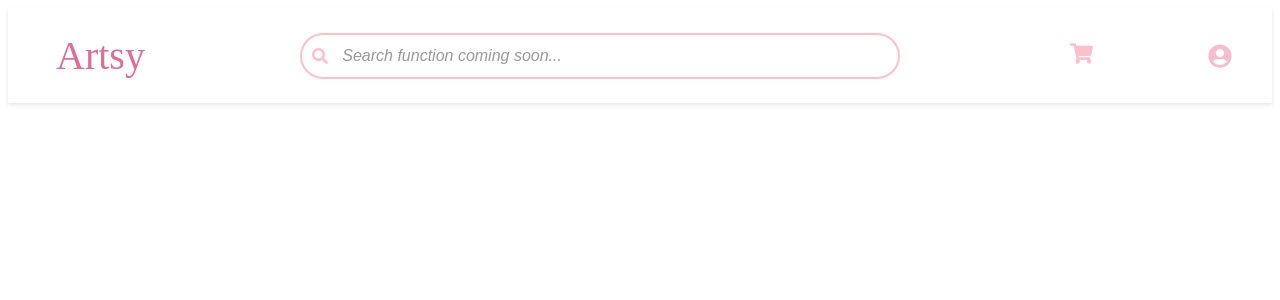
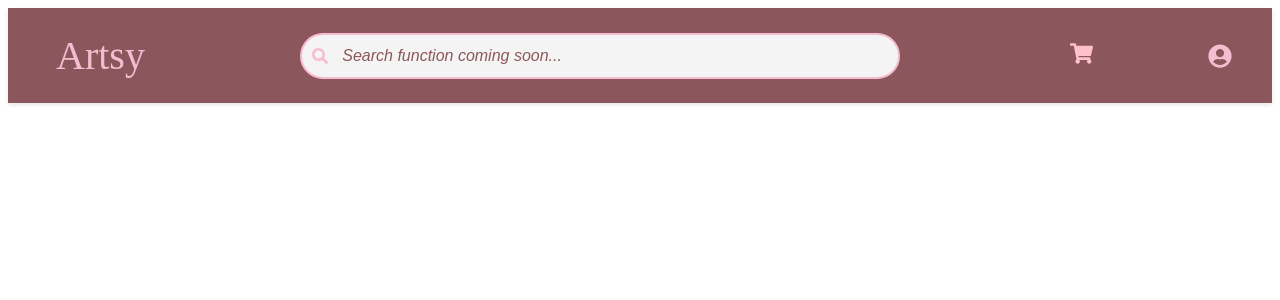
Before and after one commit to AnastasiiaMuzh/Project_Artsy, a React (Vite) app in the folder react-vite/: page / in a window 1280 px wide. Shown: the top 300 px of the page. Built offline with nearby package versions, Linux system fonts and the light colour scheme; no server answers.

Commit message:
update nav style to match color choice 1

```diff
--- a/react-vite/src/components/Navigation/Navigation.css
+++ b/react-vite/src/components/Navigation/Navigation.css
@@ -1,16 +1,19 @@
-/* Close the menu dropdown when clicking elsewhere */
+* Close the menu dropdown when clicking elsewhere */
 /* .hidden {
  display: none
 } */
+
 
 .profile-dropdown {
  position: absolute;
 }
 
+
 .nav-container {
-  background-color: white;
+ background-color: #8b575c;
  box-shadow: 0 2px 4px rgba(0,0,0,0.1);
 }
+
 
 .nav-list {
  list-style: none;
@@ -23,14 +26,16 @@
  gap: 16px;
 }
 
+
 .nav-item {
  display: flex;
  align-items: center;
 }
 
+
 .nav-link {
  text-decoration: none;
-  color: palevioletred;
+ color: #f6bdd1;
  padding: 8px 16px;
  border-radius: 4px;
  /* transition: all 0.2s ease; */
@@ -38,9 +43,11 @@
  /* background-color: transparent; */
 }
 
+
 .nav-link:hover {
  transform: scale(1.02);
  background-color: transparent;
+ color: #f6bdd1;
 }
 .nav-right {
  display: flex;
@@ -48,6 +55,7 @@
  gap: 16px;
  white-space: nowrap;
 }
+
 
 .search-container {
  display: flex;
@@ -57,9 +65,11 @@
  position: relative;
 }
 
+
 .search-container form {
  width: 100%;
 }
+
 
 .search-input-wrapper {
  position: relative;
@@ -68,94 +78,111 @@
  width: 100%;
 }
 
+
 .search-icon {
  position: absolute;
  left: 12px;
-  color: pink;
+ color: #f6bdd1;
  font-size: 1rem;
 }
+
 
 .search-input {
  width: 100%;
  padding: 12px 20px 12px 40px;
-  border: 2px solid pink;
+ border: 2px solid #f6bdd1;
  border-radius: 25px;
  font-size: 16px;
+ background-color: #f4f4f4;
 }
+
 
 .search-input:focus {
  outline: none;
-  box-shadow: 0 2px 8px lightgray;
+ box-shadow: 0 2px 8px #f6e4f6;
 }
 
+
 .search-input:focus + .search-icon {
-  color: hotpink;
+ color: #c98986;
 }
 
+
 .search-input::placeholder {
-  color: #999;
+ color: #8b575c;
  font-style: italic;
 }
 
-.favorites-link {
+
+/* .favorites-link {
  display: flex;
  align-items: center;
  color: pink;
  text-decoration: none;
  transition: color 0.2s ease;
+} */
+
+
+
+
+/* Update these styles to be more specific */
+.favorites-link .heart-icon {
+ font-size: 24px;
+ color: #f6bdd1;
 }
 
-.favorites-link:hover {
-  color: hotpink;
+
+.favorites-link:hover .heart-icon {
+ color: #c98986;
 }
 
-.heart-icon {
-  font-size: 1.5rem;
-}
 
 .create-product-link {
  display: flex;
  align-items: center;
  gap: 8px;
-  color: #333;
+ color: #8b575c;
  text-decoration: none;
  padding: 8px 16px;
  border-radius: 20px;
-  background-color: pink;
+ background-color: #f6bdd1;
  transition: all 0.2s ease;
 }
 
+
 .create-product-link:hover {
-  background-color: hotpink;
-  color: white;
+ background-color: #c98986;
+ color: #f4f4f4;
  transform: translateY(-1px);
 }
+
 
 .plus-icon {
  font-size: 1.2rem;
 }
+
 
 .create-product-link span {
  font-size: 14px;
  font-weight: 500;
 }
 
+
 /* Responsive design */
 @media (max-width: 768px) {
  .search-container {
    margin: 0 1rem;
  }
-
   .nav-list {
    padding: 1rem;
  }
 }
 
+
 @media (max-width: 576px) {
  .nav-list {
    flex-wrap: wrap;
  }
-
   .search-container {
    order: 3;
    margin: 0.5rem 0;
@@ -163,6 +190,7 @@
    max-width: none;
  }
 }
+
 
 /******* For cart icon *******/
 .cart-link {
--- a/react-vite/src/components/Navigation/ProfileButton.css
+++ b/react-vite/src/components/Navigation/ProfileButton.css
@@ -10,10 +10,12 @@
     transition: all 0.2s ease;
 }
 
+
 .profile-button:hover {
     transform: scale(1.1);
     color: #c98986;
 }
+
 
 .profile-dropdown {
     position: absolute;
@@ -28,6 +30,7 @@
     z-index: 1000;
 }
 
+
 .profile-dropdown li {
     padding: 6px 16px;
     list-style: none;
@@ -35,9 +38,11 @@
     color: #2f2f2f;
 }
 
+
 /* .profile-dropdown li:hover {
 background-color: #fce4ec;
 } */
+
 
 .profile-dropdown button {
     width: 100%;
@@ -50,9 +55,11 @@
     cursor: pointer;
 }
 
+
 .profile-dropdown button:hover {
     transform: scale(1.1);
 }
+
 
 .profile-dropdown .user-info {
     border-bottom: 1px solid #f6bdd1;
@@ -60,10 +67,12 @@
     margin-bottom: 8px;
 }
 
+
 .profile-dropdown .user-info li {
     font-size: 14px;
     padding: 8px 16px;
 }
+
 
 .profile-dropdown .nav-link {
     text-decoration: none;
@@ -73,10 +82,12 @@
     transition: background-color 0.2s ease;
 }
 
+
 .nav-link:hover {
     color: #8b575c;
     background-color: #fff5f8;
 }
+
 
 .profile-dropdown .nav-link {
     color: #2f2f2f;
@@ -85,13 +96,16 @@
     margin: 4px 0;
 }
 
+
 /* .profile-dropdown .nav-link:hover {
 background-color: #fce4ec;
 } */
 
+
 .profile-button-container {
     position: relative;
 }
+
 
 .profile-dropdown .logout-button {
     width: 80%;
@@ -106,6 +120,7 @@
     border-radius: 4px;
 }
 
+
 .profile-dropdown .logout-button:hover {
-  transform: scale(1.1);
+    transform: scale(1.02);
 }
```
Lines whose indentation alone changed are shown as unchanged.
